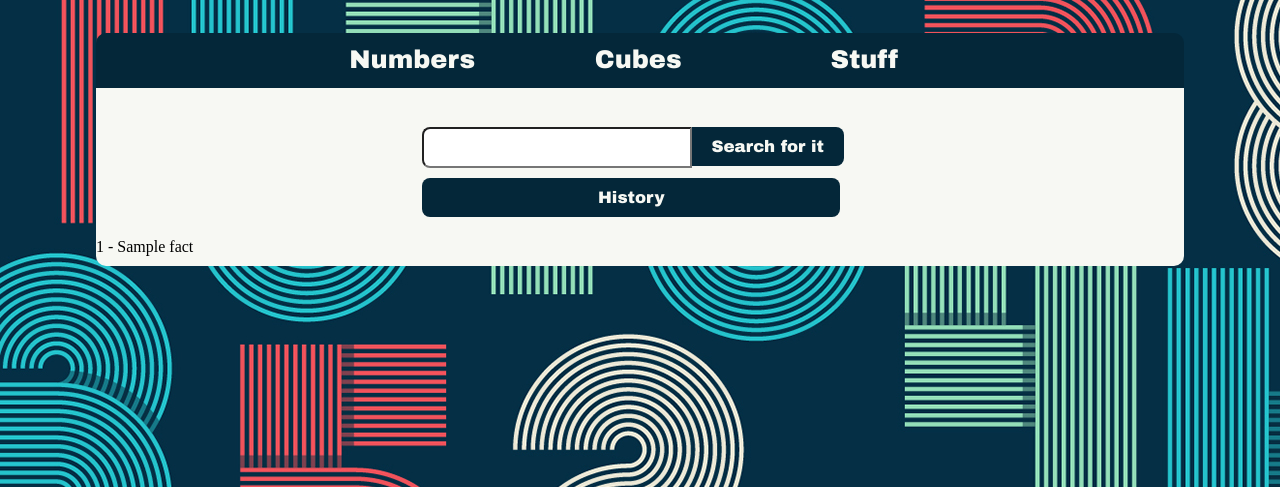
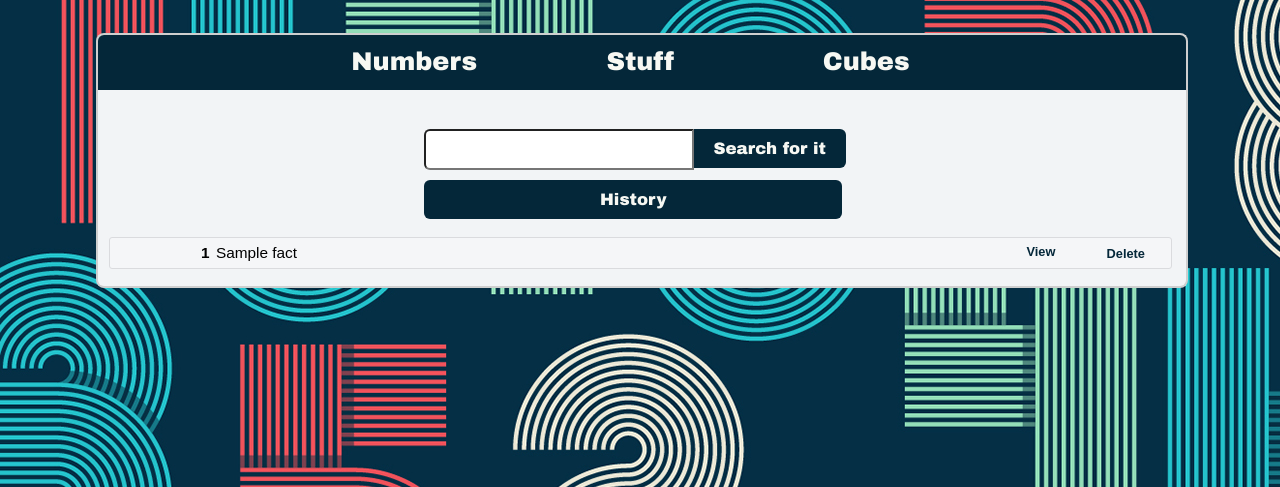
Before and after one commit to rolandsti/mainproject, a Django app: template PythonPr/First/tryout/templates/numbers/main.html in a window 1280 px wide. Shown: the top 487 px of the page. Run offline with Django 3.2, Linux system fonts and the light colour scheme; the template is opened without the code that fills it: values that come from a table or form of the project are taken from there, most other values are stand-ins (such as "Sample title", 1, 10 or a date in 2020); some libraries are stand-ins or nearby versions.

Commit message:
Add files via upload

```diff
--- a/PythonPr/First/First/settings.py
+++ b/PythonPr/First/First/settings.py
@@ -38,7 +38,6 @@ INSTALLED_APPS = [
     'django.contrib.sessions',
     'django.contrib.messages',
     'django.contrib.staticfiles',
-    'APIP',
     'tryout',
 ]
 
--- a/PythonPr/First/First/urls.py
+++ b/PythonPr/First/First/urls.py
@@ -16,19 +16,18 @@ Including another URLconf
 from django.contrib import admin
 from django.urls import path, include
 
-from APIP import views as api
 from tryout import views as thing
 from tryout.views import numbers_create_view as numb
 
 
 urlpatterns = [
-#    path('apip/', api.index, name='index'),
-    path('string/', api.string, name='string'),
     path('admin/', admin.site.urls),
     path('stuff', thing.index_view, name='index'),
     path('1a/', thing.about_view, name='about'),
     path('1b/', thing.home_view, name='home'),
     path('strings/', thing.string_view, name="view"),
+    path('numbers/', numb, name="numbers"),
+## down for main project stuff
     path('', thing.numbers_main_view, name="main"),
-    path('numbers/', numb, name="numbers"),
+    path('<int:entry_id>/delete/', thing.numbers_delete_view, name="delete")
 ]
--- a/PythonPr/First/tryout/static/script.js
+++ b/PythonPr/First/tryout/static/script.js
@@ -3,6 +3,8 @@ function myFunction1() {
   elem.innerHTML = "Hello! -JavaScript2019";
   elem.hidden = false;
 }
+
+
 
 
 function myFunction2() {
@@ -19,6 +21,33 @@ elem.innerHTML = "";
 var elem = document.getElementById("numbers");
 elem.innerHTML = "";
 }
+
+//////////////////////////////////////////////
+//////////////////////////////////////////////
+
+
+
+function myFunction3(the_id) {
+  var elem = document.getElementById("test");
+  var sss = the_id + "/delete/";
+  if (confirm("U Sure?")) {
+    $.ajax({
+      url: sss,
+      data: {'Something': 'Hey'},
+      dataType: 'json',
+      success: function (data) {
+        document.getElementById(the_id).parentNode.parentNode.style.display='none'; // hides deleted element
+      }
+    })
+  }
+
+
+
+}
+
+
+//////////////////////////////////////////////
+//////////////////////////////////////////////
 
 function MovieAPI() {
 
--- a/PythonPr/First/tryout/static/style.css
+++ b/PythonPr/First/tryout/static/style.css
@@ -14,7 +14,6 @@ html {
 body {
 	margin:auto;
 	width:85%;
-
 }
 
 .top-bar {
@@ -24,10 +23,13 @@ body {
 	width: 100%;
 	height: auto;
 	display: grid;
+	border-style: solid;
+	border-width: 2px 2px 0px 2px;
+	border-color: #CFCFCF;
 	grid-template-columns: 15% 22% 22% 22% 19%;
   	grid-template-rows: 10% 80% 10%;
-  	border-top-left-radius: 10px;
-	border-top-right-radius: 10px;
+  	border-top-left-radius: 8px;
+	border-top-right-radius: 8px;
 }
 
 .top-bar-content {
@@ -61,10 +63,14 @@ body {
 .content {
 	float:left;
 	width:100%;
-	background-color: #f7f8f3;
-	border-bottom-left-radius: 10px;
-	border-bottom-right-radius: 10px;
+	background-color: #f2f4f6;
+	border-bottom-left-radius: 8px;
+	border-bottom-right-radius: 8px;
 	margin-bottom: 25px;
+	border-style: solid;
+	border-width: 0px 2px 2px 2px;
+	border-color: #CFCFCF;
+
 }
 
 .content-inside {
@@ -82,17 +88,8 @@ body {
   	grid-template-rows: 10% auto auto 10%;
 }
 
-.main-lower-form {
-	float:left;
-	/*background-color: #ffffff;*/
-	width:100%;
-	margin-top: 30px;
+.main-form-box {
 	display: grid;
-	grid-template-columns: 30% auto 30%;
-  	grid-template-rows: 10% auto auto 10%;
-}
-
-.main-form-box {
 /*	background-color: #d6d6d6;*/
 	grid-column-start: 2;
 	grid-column-end: 3;
@@ -101,8 +98,30 @@ body {
 	width:100%;
 }
 
+.main-lower-form {
+	float:left;
+/*	background-color: #ffffff;*/
+	width:100%;
+	display: grid;
+	grid-template-columns: 1% auto 1%;
+  	grid-template-rows: 10px auto;
+  	margin-bottom: 15px;
+}
+
+.main-lower-form-box {
+	float: left;
+	/*background-color: #d6d6d6;*/
+	grid-column-start: 2;
+	grid-column-end: 3;
+	grid-row-start: 2;
+	grid-row-end: 3;
+	width:100%;
+	margin-top:15px;
+}
+
+
 .main-form-history-box {
-/*	background-color: #d6d6d6;*/
+	background-color: #d6d6d6;
 	grid-column-start: 2;
 	grid-column-end: 3;
 	grid-row-start: 3;
@@ -111,22 +130,95 @@ body {
 }
 
 
+.history-entry {
+	float: left;
+	width: 99.5%;
+	border-style: solid;
+	border-width: 1.5px;
+	border-color: #DADBDE;
+	border-radius: 3px;
+	background-color: #F5F6F8;
+	margin: 2px 0px 2px 0px;
+	font-family: Arial;
+	font-size: 17px;
+	font-size: 1.2vw;
+	min-height: 1.5vw;
+}
+
+
+.history-entry:hover {
+	background-color: #EAEBEF;
+	margin: 0px;
+	padding: 2px 0px 2px 0px;
+}
+
+.history-entry-left {
+	float:left;
+	width: 10%;
+	text-align:right;
+	font-weight:bold;
+	padding: 6px 0px 6px 0px;
+}
+
+
+.history-entry-middle {
+	float:left;
+	width: 74%;
+	padding: 6px 0px 6px 0px;
+}
+
+.history-entry-right {
+	float:left;
+	width: 8%;
+	text-align:right;
+	font-weight:bold;
+	padding: 6px 0px 6px 0px;
+}
+
+.link {
+	background-color: transparent;
+	border: none;
+	color: #042739;
+	font-style: ;
+	font-weight:800;
+	font-family: Arial;
+	font-size: 15px;
+	font-size: 1vw;
+	outline:none;
+	margin:auto 6% auto 0px;
+	padding:0px;
+	width:94%;
+	text-align: center;
+	text-decoration: none;
+	cursor: pointer;
+}
+
+a {
+	text-decoration: none;
+}
+
+.link:hover {
+	color: #f35b6a;
+}
+
+
+
 .main-input {
 	float:left;
 	width: 60%;
 	height: 35px;
 	font-size: 22px;
 	float:left;
-	border-top-left-radius: 8px;
-	border-bottom-left-radius: 8px;
+	border-top-left-radius: 6px;
+	border-bottom-left-radius: 6px;
 }
 
 .main-button {
 	width: 35%;
 	height: 39px;
 	float: left;
-	border-top-right-radius: 8px;
-	border-bottom-right-radius: 8px;
+	border-top-right-radius: 6px;
+	border-bottom-right-radius: 6px;
 	border: 0;
  	background: none;
  	box-shadow: none;
@@ -135,6 +227,7 @@ body {
  	font-family: Arial black;
  	font-size: 22px;
     font-size: 1.3vw;
+    cursor: pointer;
 }
 
 
@@ -147,7 +240,7 @@ body {
 	width: 96%;
 	height: 39px;
 	float: left;
-	border-radius: 8px;
+	border-radius: 6px;
 	border: 0;
  	background: none;
  	box-shadow: none;
@@ -157,25 +250,18 @@ body {
  	font-size: 22px;
     font-size: 1.3vw;
     margin: auto;
-    margin-top:10px;
+    margin-top: 10px;
+    cursor: pointer;
 }
 
 
 .main-history-button:hover {
 	color: #f35b6a;
 	background-color: #063148;
+
 }
 
-.history-box {
-	width: 100%;
-	float: left;
-	margin-bottom: 10px;
-}
 
-.history-entry {
-	float: left;
-	width: 100%;
-}
 
 #numbers {
 width:100%
--- a/PythonPr/First/tryout/templates/base.html
+++ b/PythonPr/First/tryout/templates/base.html
@@ -28,7 +28,7 @@
 		{% endblock %}
 		</div>
 	</div>
-
+	<script src="https://code.jquery.com/jquery-3.1.0.min.js"></script>
 	<script src="{% static 'script.js' %}"></script>
 </body>
 </html>
--- a/PythonPr/First/tryout/templates/navbar.html
+++ b/PythonPr/First/tryout/templates/navbar.html
@@ -2,8 +2,8 @@
 <nav>
 	<ul>
 		<a href="/"><div class="top-bar-button">Numbers</div></a>
-		<a href="/numbers"><div class="top-bar-button">Cubes</div></a>
-		<a href="/stuff"><div class="top-bar-button">Stuff</div></a>
+		<a href="/numbers"><div class="top-bar-button">Stuff</div></a>
+		<a href="/stuff"><div class="top-bar-button">Cubes</div></a>
 
 	</ul>
 </nav>
--- a/PythonPr/First/tryout/templates/numbers/main.html
+++ b/PythonPr/First/tryout/templates/numbers/main.html
@@ -10,34 +10,52 @@
 {% endblock %}
 
 {% block content %}
-
+	<p id="test"></p>
 
 	<div class="main-form">
+
 		<div class="main-form-box">
 
-				<form method="post"> {% csrf_token %}
+			<form action="/" method="post"> {% csrf_token %}
+
 				{{ form.number }}
 				<input type="submit" name="main_butt" class="main-button" value="Search for it">
+
 			</form>
+
 			<form method="post"> {% csrf_token %}
-		</div>
+
 				<div class="main-form-history-box">
 					<input type="submit" name="hist_butt" class="main-history-button" value="History">
 				</div>
+
+			</form>
 		</div>
-	</form>
+	</div>
+
 	<div class="main-lower-form">
-	{% if visible == 'true' %}
+			<div class="main-lower-form-box">
+								{% if visible == True %}
+									<div class="data-requested">
 										Your number: {{ numbers.number }}
-		<br>
+									</div>
+									<div class="data found">
 										Your Fact: {{ numbers.fact }}
+									</div>
 								{% endif %}
-	</div>
-	<div class="history-box">
+
+			<!-- <div class="history-box"> -->
 								{% for item in final_data %}
 									<div class="history-entry">
-		 	{{ item.number }} - {{ item.fact }}
+									 	<div class="history-entry-left"><div style="margin-right: 6%;">{{ item.number }}</div></div>
+									 	<div class="history-entry-middle">{{ item.fact|slice:"100" }}{% if item.fact|length >= 100 %}...{% endif %}</div>
+
+									 	<div class="history-entry-right"><a href="{{ item.id }}"><div style="margin-top:auto; margin-bottom:auto;" class="link">View</div></a></div>
+
+									 	<div class="history-entry-right"><button id="{{ item.id }}" class="link" onClick="myFunction3(this.id)">Delete</button></div>
 									 </div>
 								{% endfor %}
+			<!-- </div> -->
+		</div>
 	</div>
 {% endblock %}
```
Also changed, not shown: PythonPr/First/tryout/functions.py (added, +75 -0 lines), PythonPr/First/tryout/views.py (+73 -39 lines), PythonPr/First/db.sqlite3. Lines whose indentation alone changed are shown as unchanged.
